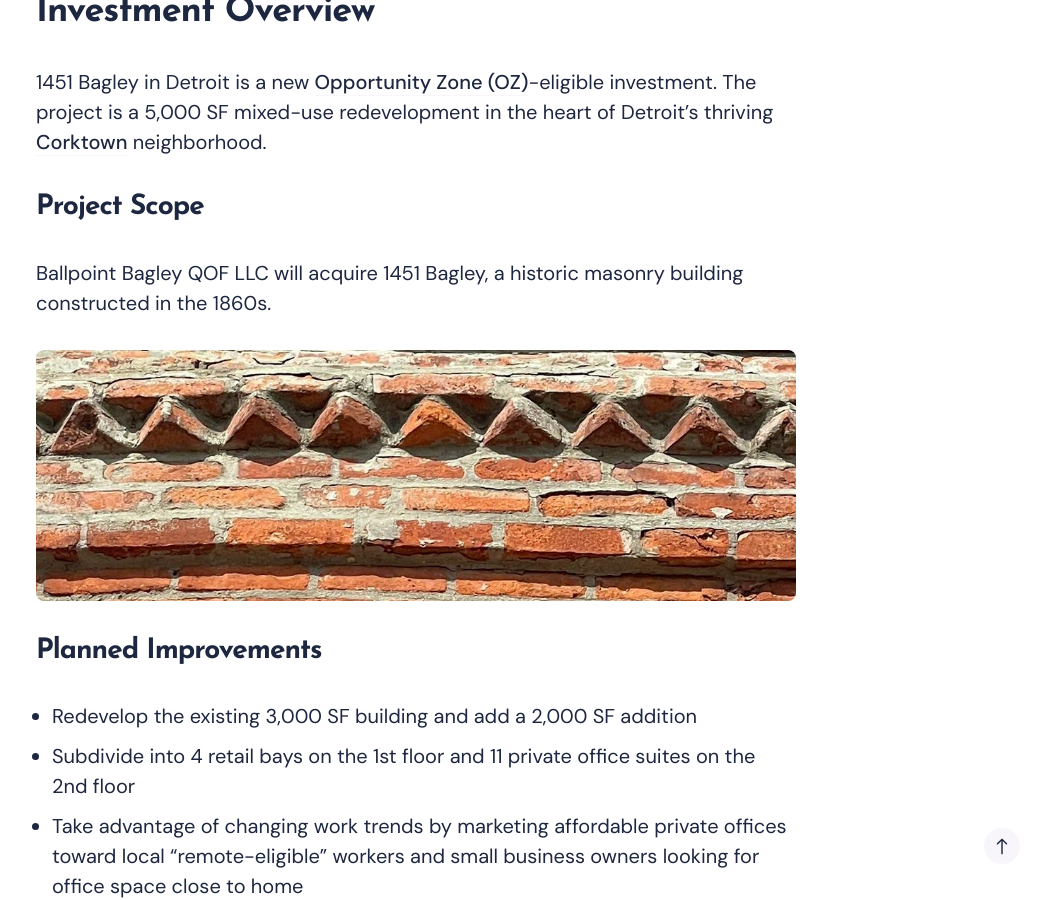
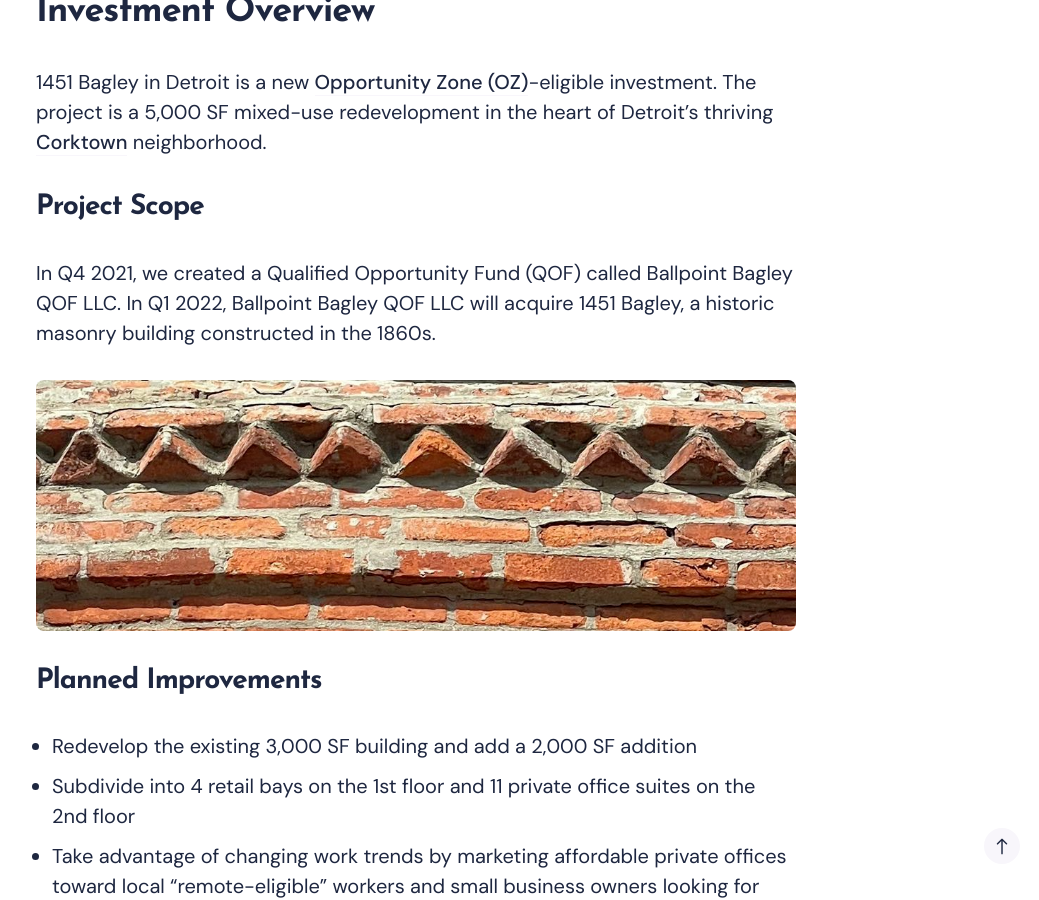
Before and after one commit to balletrealestate/balletrealestate.github.io, a Jekyll site: the page built from _posts/2022-01-07-1451-bagley.markdown, in a window 1280 px wide and 900 px high, scrolled down 2137 px. Shown: the whole window, without its empty margins (224-1263 px from the left). Built offline with Jekyll 4.4.1, drawn with Linux system fonts in a browser that asks for light colours; nearby versions of some CDN libraries.

Commit message:
added clarity on QOF

```diff
--- a/_posts/2022-01-07-1451-bagley.markdown
+++ b/_posts/2022-01-07-1451-bagley.markdown
@@ -23,7 +23,7 @@ This investment is illiquid and only those persons who are able and willing to r
 1451 Bagley in Detroit is a new [Opportunity Zone (OZ)](https://www.irs.gov/credits-deductions/businesses/opportunity-zones)-eligible investment. The project is a 5,000 SF mixed-use redevelopment in the heart of Detroit's thriving [Corktown](https://en.wikipedia.org/wiki/Corktown,_Detroit) neighborhood.
 
 ## Project Scope
-Ballpoint Bagley QOF LLC will acquire 1451 Bagley, a historic masonry building constructed in the 1860s.
+In Q4 2021, we created a Qualified Opportunity Fund (QOF) called Ballpoint Bagley QOF LLC. In Q1 2022, Ballpoint Bagley QOF LLC will acquire 1451 Bagley, a historic masonry building constructed in the 1860s.
 
 ![1451 Bagley 6](/images/1451-bagley-6.png "1451 Bagley 6")
 
```
